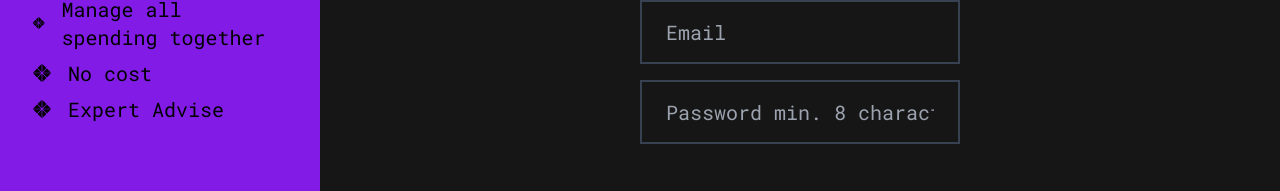
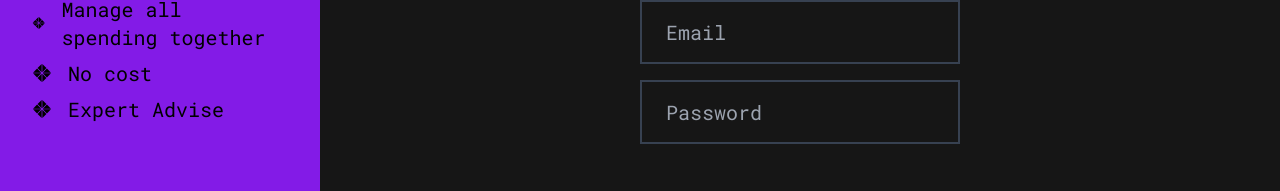
Before and after one commit to Pushpendra100/BillSplit, a Next.js app: page /signin in a window 1280 px wide. Shown: the part 419-610 px from the top of the page. Built offline with nearby package versions, Linux system fonts and the light colour scheme.

Commit message:
signin page placeholder change for password

```diff
--- a/src/app/(auth)/signin/page.tsx
+++ b/src/app/(auth)/signin/page.tsx
@@ -72,7 +72,7 @@ const SignInPage = () => {
                     />
                     <input
                         type="password"
-                        placeholder="Password min. 8 characters"
+                        placeholder="Password"
                         className="bg-transparent broder-solid border-2 border-gray-700 px-6 py-4"
                         value={user.password}
                         onChange={(e) => setUser({...user, password: e.target.value})}
```
